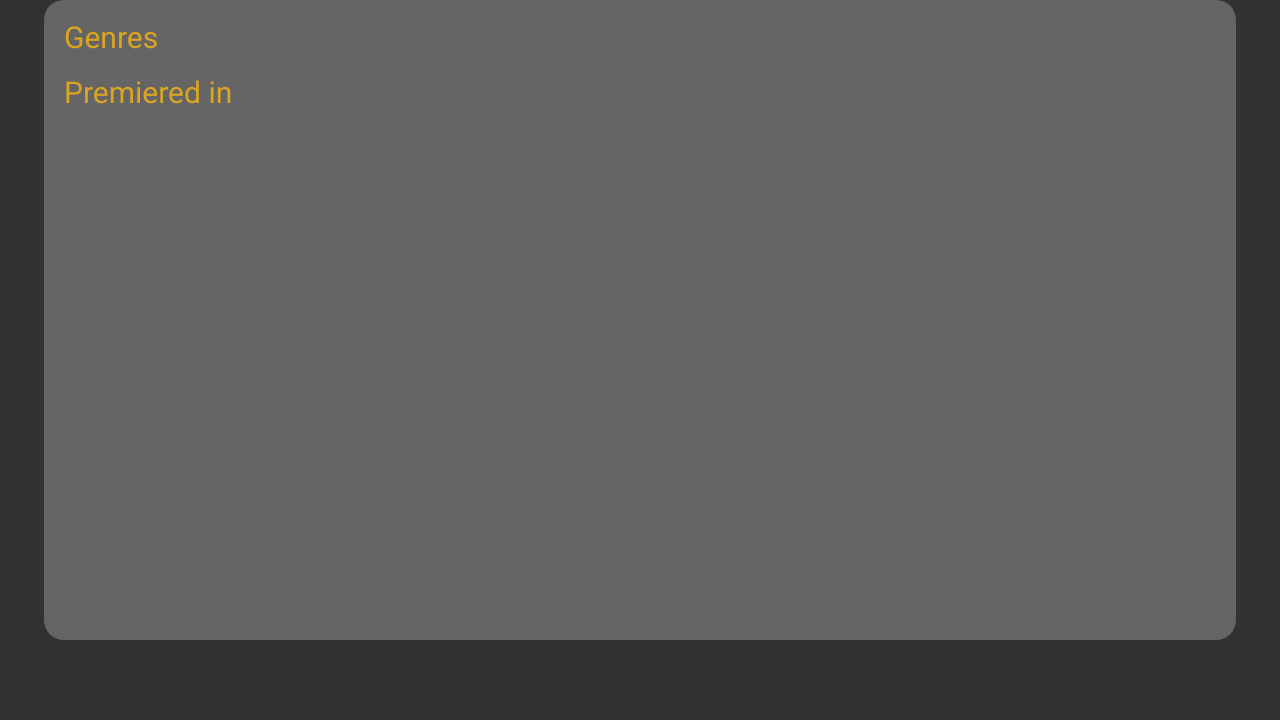
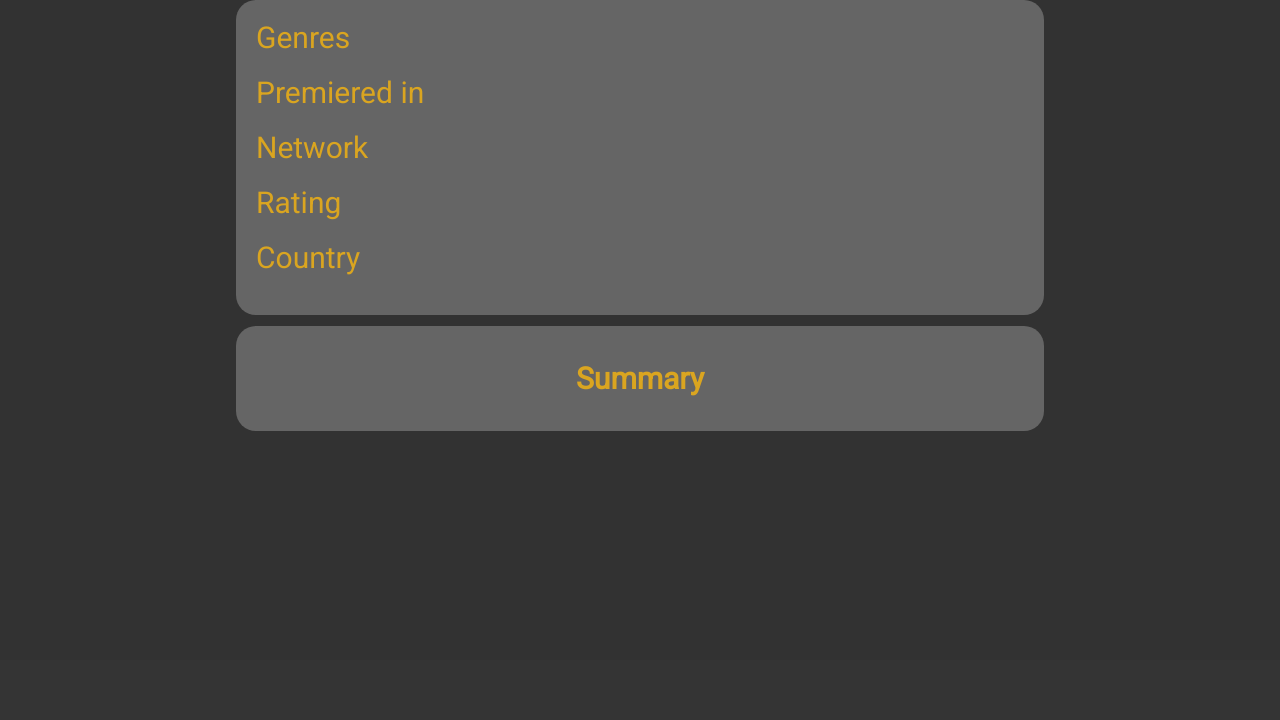
Before and after one commit to LiranCaduri/WatchTime-Website, a Flask app: template templates/show_page.html in a window 1280 px wide. Shown: the part 140-860 px from the top of the page. After the commit the page ends 571 px from the top, so only its background shows below. Run offline with Flask 2, Linux system fonts and the light colour scheme; the template is opened without the code that fills it, so the values that code supplies are empty.

Commit message:
feat: show_page first design

```diff
--- a/app.py
+++ b/app.py
@@ -5,6 +5,10 @@ import json
 # TODO - add try catch to all request
 # TODO - make 404 page design
 # TODO - fix search to match smartphones
+# TODO - make filters by data manipulation (needed making by hand)
+# TODO - show text when there is no result
+# TODO - add Cast
+# TODO - use background photo for show page (http://api.tvmaze.com/shows/4/images)
 
 app = Flask(__name__)
 
--- a/static/css/showPage.css
+++ b/static/css/showPage.css
@@ -13,21 +13,21 @@ html{
 
 .info-about{
     margin: auto;
-    width: 90vw;
-    height: 75vh;
     background-color: #656565;
     border-radius: 2rem;
     padding: 2rem;
+    width: 60vw;
     position: relative;
 }
 
 img{
-    width: 30vh;
+    width: 370px;
     float: right;
     border-radius: 1rem;
+    margin-left: 20px;
 }
 
-#genre-lable, label{
+#genre-lable, dt{
     font-size: 3rem ;
     color: goldenrod;
 }
@@ -37,12 +37,30 @@ img{
     list-style: none;
 }
 
-.genres-list li, li {
+.genres-list li, dd {
     font-size: 2rem;
     margin: 1rem;
 }
 
-.date{
-    font-size: 2rem;
-    padding: 5rem;
+dd{
+    margin: 2rem 5rem;
 }
+
+#show-summary{
+    display: flex;
+    flex-direction: column;
+}
+
+.summary-title{
+    text-align: center;
+    font-size: 3em;
+    margin: 1.5rem;
+    color: goldenrod;
+}
+
+p{
+    font-size: 2em;
+    margin: 0;
+    letter-spacing: 0.5px;
+    word-spacing: 1px;
+}
--- a/templates/base.html
+++ b/templates/base.html
@@ -9,6 +9,7 @@
 
         <link rel="stylesheet" href="https://cdnjs.cloudflare.com/ajax/libs/font-awesome/4.7.0/css/font-awesome.min.css">
         {% block head %}
+
         {% endblock %}
         <title>WatchTime</title>
     </head>
--- a/templates/show_page.html
+++ b/templates/show_page.html
@@ -13,20 +13,28 @@
             <section class="info-about">
                 <img src="{{data.image.original}}" id="full-size-show-image" alt="{{data.name}}">
                 <div class="text-info">
-                    <div>
                     <label id="genre-lable" for="genres-list">Genres</label>
                     <ul id="genres-list" class="genres-list">
                         {% for genre in data.genres %}
                             <li>{{genre}}</li>
                         {% endfor %}
                     </ul>
+                    <dl>
+                        <dt>Premiered in</dt>
+                        <dd id="date" class="tab date">{{data.premiered | replace('-','.')}}</dd>
+                        <dt>Network</dt>
+                        <dd>{{ data.network.name }}</dd>
+                        <dt>Rating</dt>
+                        <dd>{{ data.rating.average }}</dd>
+                        <dt>Country</dt>
+                        <dd>{{ data.network.country.name }}</dd>
+                    </dl>
                 </div>
-                    <div class="show-date">
-                        <label>Premiered in</label>
+            </section>
             <br>
-                        <span class="tab date">{{data.premiered | replace('-','.')}}</span>
-                    </div>
-                </div>
+            <section id="show-summary" class="info-about">
+                <h3 class="summary-title">Summary</h3>
+                <p id="summary">{{ data.summary | safe }}</p>
             </section>
         </div>
     </main>
```
Lines whose indentation alone changed are shown as unchanged.
